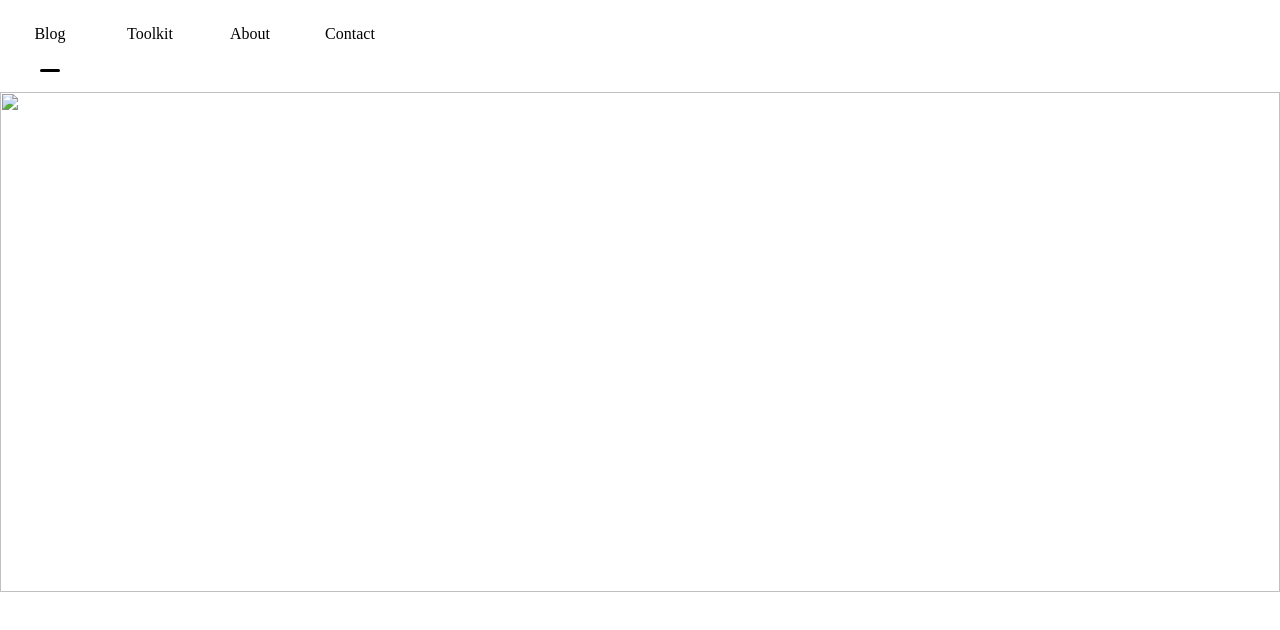
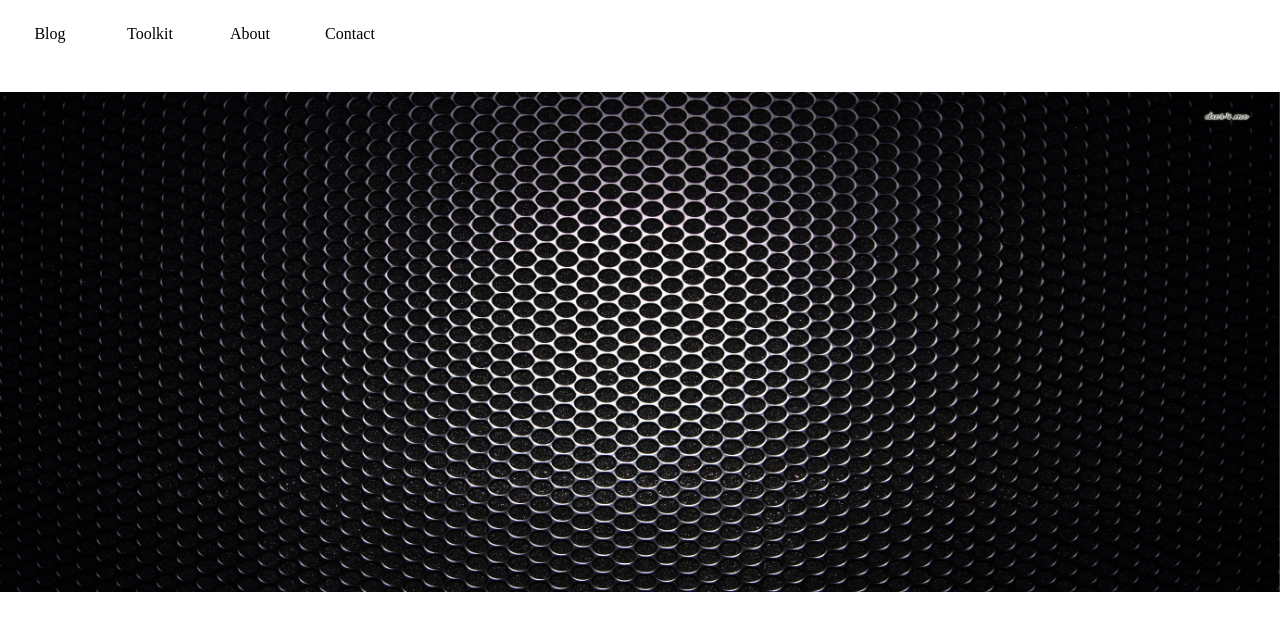
Before and after one commit to gixxen/gixxen, a plain HTML site: page index2.html in a window 1280 px wide. Drawn offline with nearby package versions, Linux system fonts and the light colour scheme.

Commit message:
Update index2.html

```diff
--- a/index2.html
+++ b/index2.html
@@ -26,7 +26,7 @@
   </div>
 
     <div id="image1" class="block">
-      <img class="slideDown" src="images/texture.jpg" />
+      <img class="slideDown" src="texture.jpg" />
     </div>
 
   </body>
```
